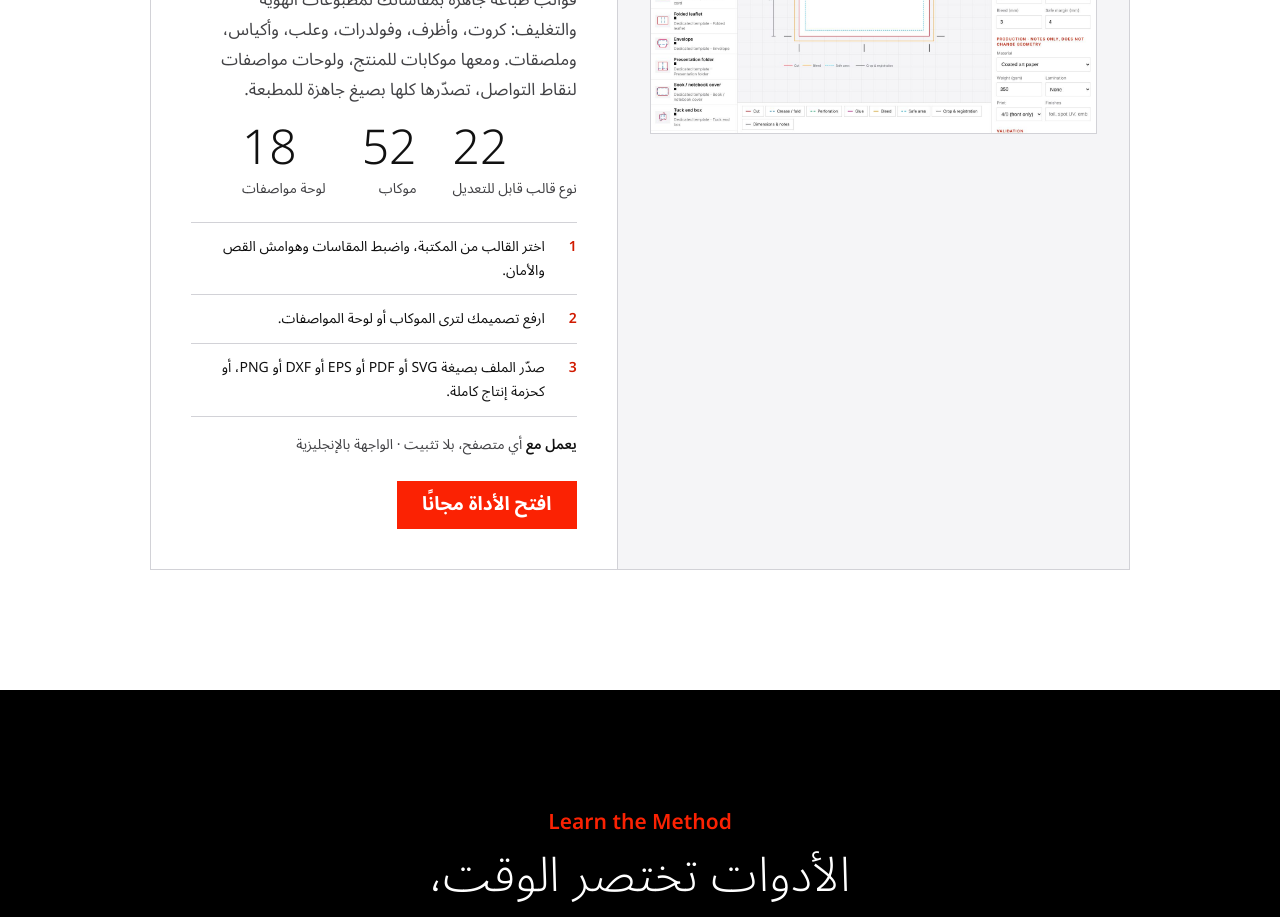
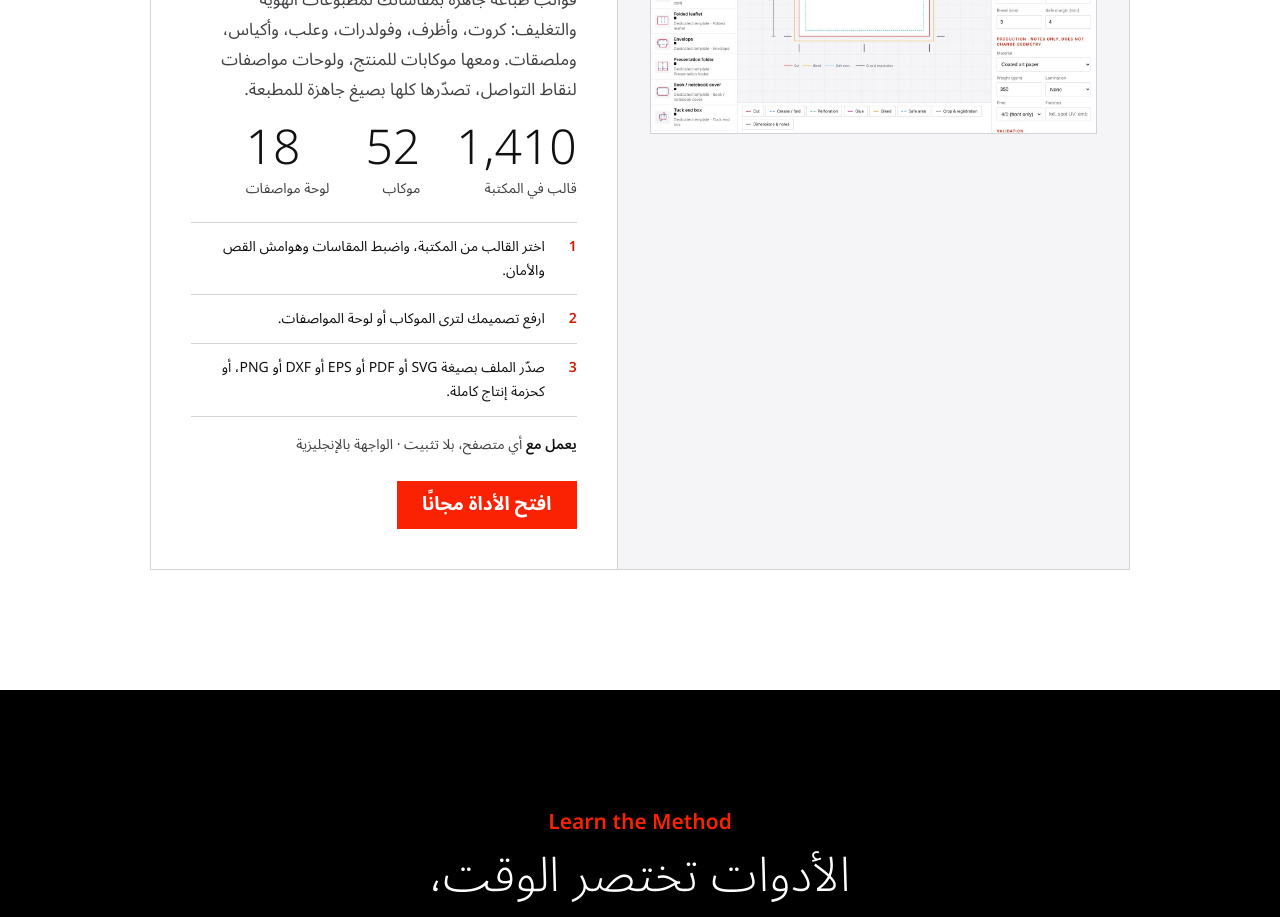
Before and after one commit to mohammedsheriffarouk/mohammedsheriffarouk.github.io, a plain HTML site: page digital-products/index.html in a window 1280 px wide. Shown: the part 2020-2937 px from the top of the page. Drawn offline with Linux system fonts and the light colour scheme.

Commit message:
Dieline Lab card: all 1,410 catalogue items are available
Co-Authored-By: Claude Opus 5.5 <noreply@anthropic.com>
Claude-Session: https://claude.ai/code/session_013oPewbz58qvm2NVb4nxsd1

```diff
--- a/digital-products/index.html
+++ b/digital-products/index.html
@@ -130,7 +130,7 @@ window.TOOLS = [
     kind: { ar: "قوالب طباعة وموكابات", en: "Dielines & mockups" },
     desc: { ar: "قوالب طباعة جاهزة بمقاساتك لمطبوعات الهوية والتغليف: كروت، وأظرف، وفولدرات، وعلب، وأكياس، وملصقات. ومعها موكابات للمنتج، ولوحات مواصفات لنقاط التواصل، تصدّرها كلها بصيغ جاهزة للمطبعة.",
             en: "Print-ready dielines sized to your specs for identity and packaging items: cards, envelopes, folders, boxes, bags and labels. Plus product mockups and spec boards, all exported in print-ready formats." },
-    stats: [ { n: "22", ar: "نوع قالب قابل للتعديل", en: "editable template families" }, { n: "52", ar: "موكاب", en: "mockups" }, { n: "18", ar: "لوحة مواصفات", en: "spec boards" } ],
+    stats: [ { n: "1,410", ar: "قالب في المكتبة", en: "templates in the library" }, { n: "52", ar: "موكاب", en: "mockups" }, { n: "18", ar: "لوحة مواصفات", en: "spec boards" } ],
     steps: [ { ar: "اختر القالب من المكتبة، واضبط المقاسات وهوامش القص والأمان.", en: "Pick a template from the library and set the size, bleed and safe margins." },
              { ar: "ارفع تصميمك لترى الموكاب أو لوحة المواصفات.", en: "Upload your artwork to see the mockup or the spec board." },
              { ar: "صدّر الملف بصيغة SVG أو PDF أو EPS أو DXF أو PNG، أو كحزمة إنتاج كاملة.", en: "Export as SVG, PDF, EPS, DXF or PNG, or as a complete production pack." } ],
```
Also changed, not shown: dieline-lab/index.html (+1 -1 lines).
